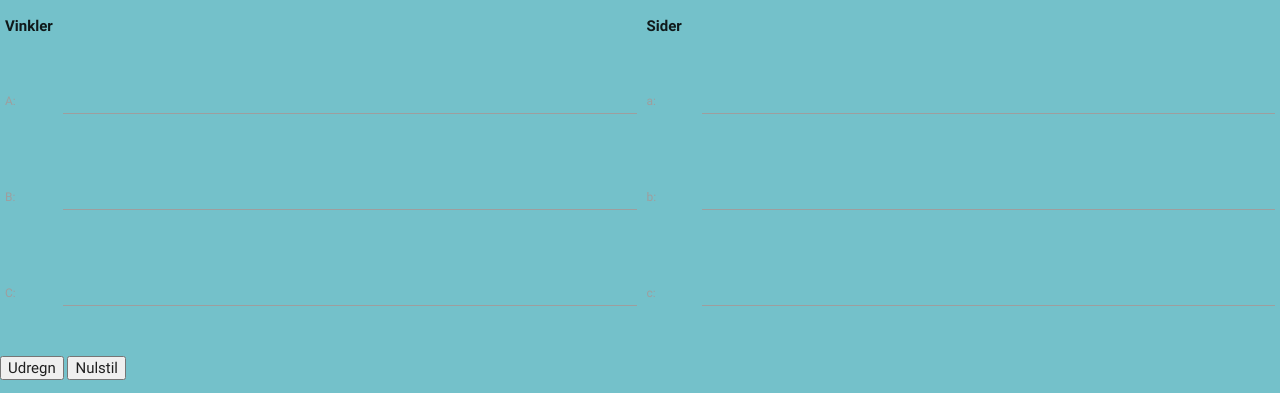
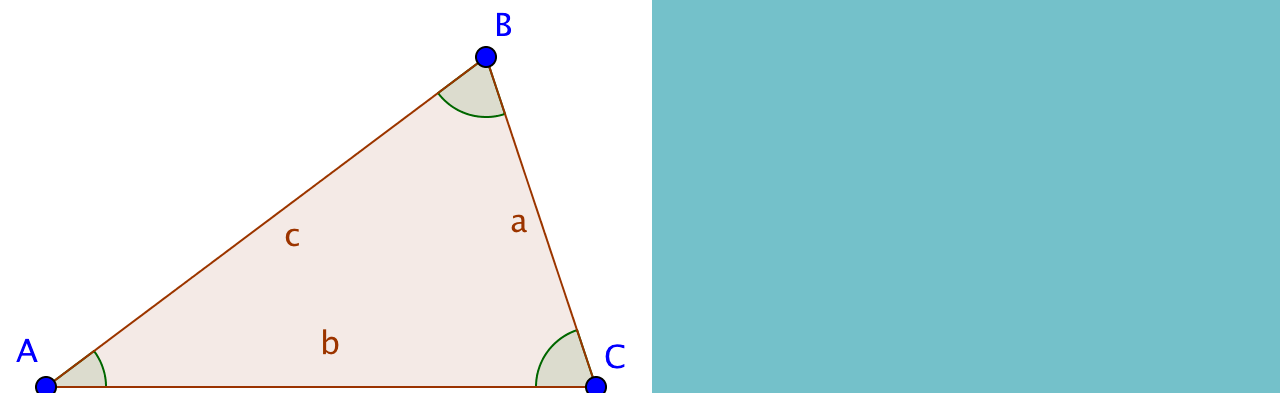
Before and after one commit to rallerG/Trigonometri-regner, a plain HTML site: page index.html in a window 1280 px wide. Shown: the top 393 px of the page. Drawn offline with nearby package versions, Linux system fonts and the light colour scheme.

Commit message:
Tilføjet billede af trekant

```diff
--- a/index.html
+++ b/index.html
@@ -19,6 +19,7 @@
           <meta http-equiv="Content-Type" content="text/html; charset=UTF-8">
     </head>
     <body>
+        <img src="trekant.png" alt="Trekant">
         <form>
              <table class="variabler">
                  <tr>
```
Also changed, not shown: trekant.png (added).
